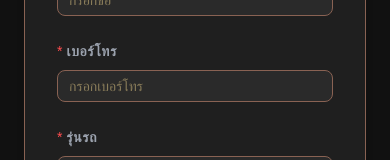
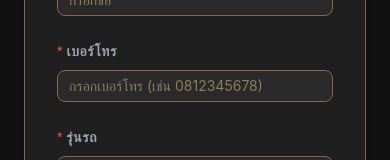
Before and after one commit to Prommin140-6/queue-booking-system-client, a React (Create React App) app: page / in a window 390 px wide. Shown: the part 455-615 px from the top of the page. Built offline with nearby package versions, Linux system fonts and the light colour scheme; no server answers.

Commit message:
FixValidatePhoneNumber

```diff
--- a/src/pages/BookingPage.js
+++ b/src/pages/BookingPage.js
@@ -122,6 +122,20 @@ const BookingPage = () => {
         setDateOffset(dateOffset + datesPerPage);
     };
 
+    // ฟังก์ชันตรวจสอบเบอร์โทร
+    const validatePhoneNumber = (_, value) => {
+        if (!value) {
+            return Promise.reject(new Error('กรุณากรอกเบอร์โทร'));
+        }
+        // ลบ - ออกก่อนตรวจสอบ
+        const cleanedValue = value.replace(/-/g, '');
+        const phoneRegex = /^0[0-9]{9}$/;
+        if (!phoneRegex.test(cleanedValue)) {
+            return Promise.reject(new Error('เบอร์โทรต้องมี 10 หลัก เริ่มต้นด้วย 0 และเป็นตัวเลขเท่านั้น'));
+        }
+        return Promise.resolve();
+    };
+
     return (
         <div className="min-h-screen bg-[#121212] text-white p-6 flex items-center justify-center">
             <div className="w-full max-w-md bg-[#1f1f1f] rounded-xl shadow-2xl p-8 border border-[#896253]">
@@ -230,11 +244,15 @@ const BookingPage = () => {
                     <Form.Item
                         name="phone"
                         label={<span className="text-gray-400 font-semibold uppercase tracking-wider">เบอร์โทร</span>}
-                        rules={[{ required: true, message: 'กรุณากรอกเบอร์โทร' }]}
+                        rules={[
+                            { required: true, message: 'กรุณากรอกเบอร์โทร' },
+                            { validator: validatePhoneNumber } // เพิ่มการตรวจสอบเบอร์โทร
+                        ]}
                     >
                         <Input
-                            placeholder="กรอกเบอร์โทร"
+                            placeholder="กรอกเบอร์โทร (เช่น 0812345678)"
                             className="rounded-lg border border-[#896253] bg-[#2a2a2a] text-[#CD9969] focus:ring-2 focus:ring-[#CD9969] focus:border-[#CD9969] placeholder-[#8a7d5a]"
+                            maxLength={10} // จำกัดความยาวสูงสุด 10 ตัว
                         />
                     </Form.Item>
 
```
